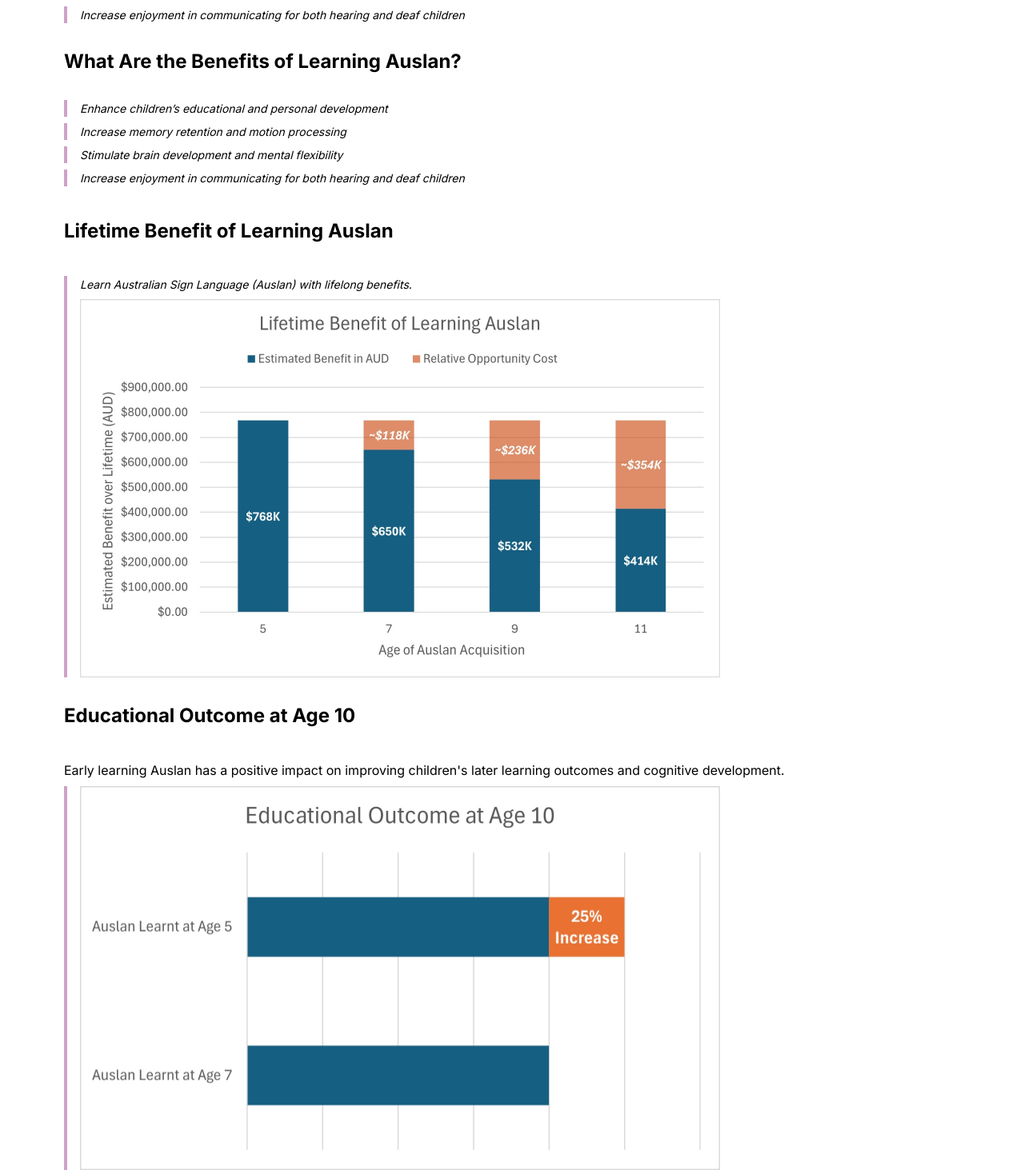
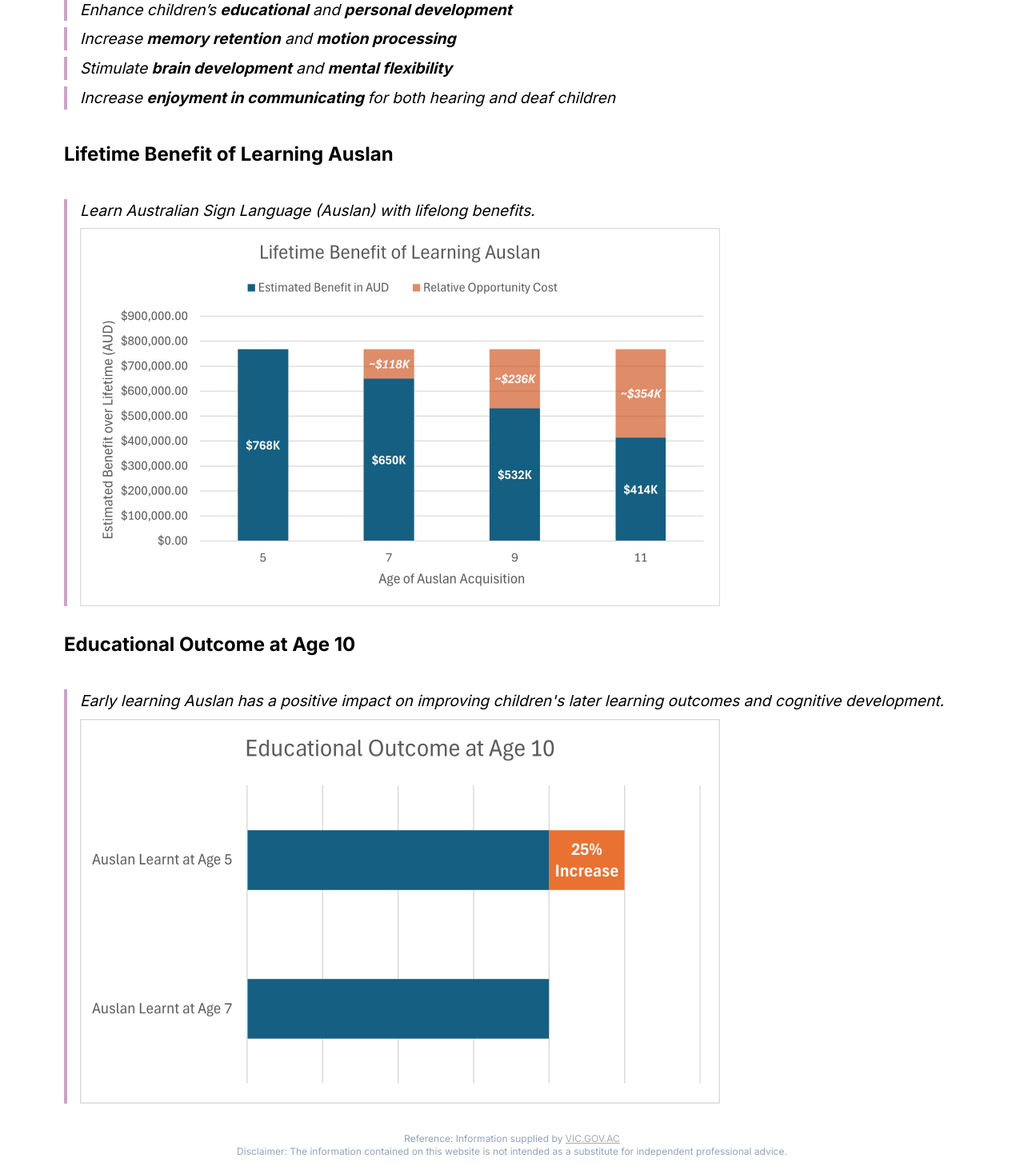
Before and after one commit to victorwkb/AuslanStar, a Next.js app in the folder webapp/: page /resources/benefits in a window 1280 px wide. Shown: the part 482-1950 px from the top of the page at 80% size. Built offline with nearby package versions, Linux system fonts and the light colour scheme.

Commit message:
benefits page modified

```diff
--- a/webapp/app/globals.css
+++ b/webapp/app/globals.css
@@ -294,7 +294,7 @@ body {
   .quote {
     border-left: 4px solid rgb(206, 162, 199);
     padding-left: 1rem;
-    font-size: 0.875rem;
+    font-size: 1.2rem;
     font-style: italic;
   }
 
--- a/webapp/app/resources/benefits/page.tsx
+++ b/webapp/app/resources/benefits/page.tsx
@@ -9,44 +9,31 @@ export default function Resources() {
                 <h1 className="text-5xl font-bold text-white leading-tight whitespace-normal">
                     The bebefits of Learning Auslan
                 </h1>
+                <p className="text-2xl text-white mt-2">
+                Unlocking the Power of Non-Verbal Communication
+                </p>
             </div>
 
         </div><div className="container max-container padding-container px-4 py-4">
                 {/* topic 1*/}
                 <h1 className="text-2xl font-bold mb-4 ">What is Auslan?</h1>
                 <div className="quote">
-                    Australian Sign Language, the native language of the Australian Deaf community, and is a visual-spatial, natural language with its own grammar and vocabulary.
+                    <span className="font-bold">Australian Sign Language</span>, the native language of the Australian Deaf community, and is a visual-spatial, natural language with its own grammar and vocabulary.
                 </div>
 
                 <h1 className="text-2xl font-bold mb-4 py-4 ">What Are the Benefits of Learning Auslan?</h1>
                 <section className="mb-4">
                     <div className="quote mb-2">
-                        Enhance children’s educational and personal development
+                        Enhance children’s <span className="font-bold">educational</span> and <span className="font-bold">personal development</span>
                     </div>
                     <div className="quote mb-2">
-                        Increase memory retention and motion processing
+                        Increase <span className="font-bold">memory retention</span> and <span className="font-bold">motion processing</span>
                     </div>
                     <div className="quote mb-2">
-                        Stimulate brain development and mental flexibility
+                        Stimulate <span className="font-bold">brain development</span> and <span className="font-bold">mental flexibility</span>
                     </div>
                     <div className="quote mb-2">
-                        Increase enjoyment in communicating for both hearing and deaf children
-                    </div>
-                </section>
-
-                <h1 className="text-2xl font-bold mb-4 py-4 ">What Are the Benefits of Learning Auslan?</h1>
-                <section className="mb-4">
-                    <div className="quote mb-2">
-                        Enhance children’s educational and personal development
-                    </div>
-                    <div className="quote mb-2">
-                        Increase memory retention and motion processing
-                    </div>
-                    <div className="quote mb-2">
-                        Stimulate brain development and mental flexibility
-                    </div>
-                    <div className="quote mb-2">
-                        Increase enjoyment in communicating for both hearing and deaf children
+                        Increase <span className="font-bold">enjoyment in communicating </span>for both hearing and deaf children
                     </div>
                 </section>
 
@@ -64,8 +51,8 @@ export default function Resources() {
                 </div>
 
                 <h1 className="text-2xl font-bold mb-4 py-6 ">Educational Outcome at Age 10</h1>
+                <div className="relative w-full quote mb-2">
                 <h1 className="mb-2">Early learning Auslan has a positive impact on improving children's later learning outcomes and cognitive development.</h1>
-                <div className="relative w-full quote mb-2">
                     <Image
                         src="/benefits/educational outcome.png"
                         alt="Picture of the author"
@@ -78,10 +65,25 @@ export default function Resources() {
 
 
 
-
+            {/* Reference and Disclaimer */}
+            <footer
+                className="text-xs text-slate-400 text-center mt-6 p-3"
+                >
+                Reference: Information supplied by <a
+                    href="https://www.vic.gov.au/education"
+                    target="_blank"
+                    rel="noopener noreferrer"
+                    style={{ color: '#aaa', textDecoration: 'underline' }}
+                >
+                    VIC.GOV.AC
+                </a>
+                <br />Disclaimer: The information contained on this website is not intended as a substitute for independent professional advice.
+            </footer>
 
 
 
             </div ></>
+
+
     );
 }
```
